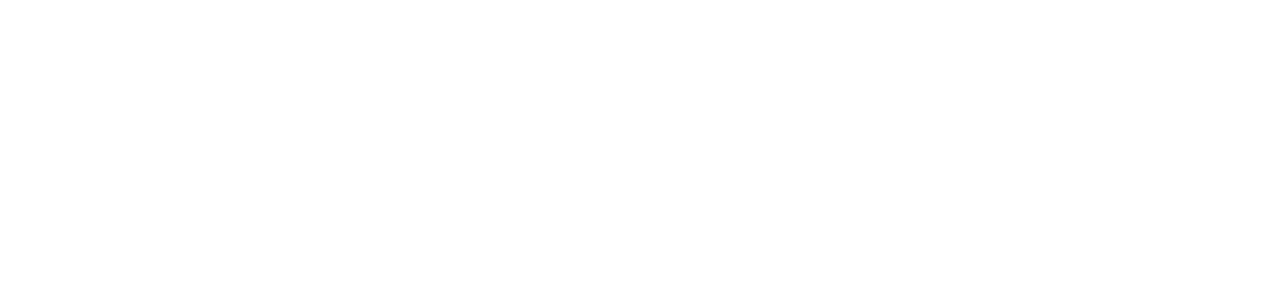
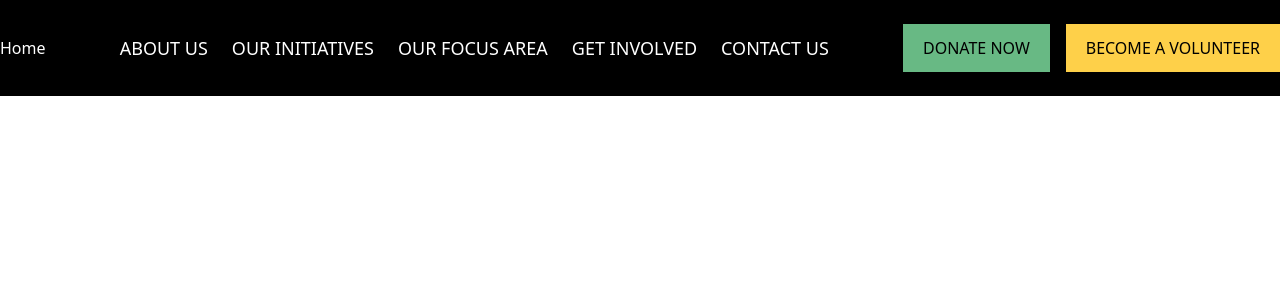
Before and after one commit to sudharshanr15/seerakku-frontend, a Next.js app: page / in a window 1280 px wide. Shown: the top 300 px of the page. Built offline with nearby package versions, Linux system fonts and the light colour scheme.

Commit message:
Navbar added

```diff
--- a/src/app/layout.tsx
+++ b/src/app/layout.tsx
@@ -1,6 +1,7 @@
 import type { Metadata } from "next";
 import { Geist, Geist_Mono } from "next/font/google";
 import "./globals.css";
+import Navbar from "@/components/Navbar";
 
 const geistSans = Geist({
   variable: "--font-geist-sans",
@@ -27,6 +28,7 @@
       <body
         className={`bg-foreground ${geistSans.variable} ${geistMono.variable} antialiased`}
       >
+        <Navbar />
         {children}
       </body>
     </html>
--- /dev/null
+++ b/src/components/Navbar.tsx
@@ -0,0 +1,57 @@
+import Link from "next/link";
+import DonateNow from "./buttons/DonateNow";
+import { ButtonType } from "./buttons/type";
+import Button from "./buttons/Button";
+
+const Navbar = () => {
+  const nav_links: {
+    name: string;
+    href: string;
+  }[] = [
+    {
+      name: "About Us",
+      href: "",
+    },
+    {
+      name: "Our Initiatives",
+      href: "",
+    },
+    {
+      name: "Our Focus Area",
+      href: "",
+    },
+    {
+      name: "Get Involved",
+      href: "",
+    },
+    {
+      name: "Contact Us",
+      href: "",
+    },
+  ];
+  return (
+    <header className="w-full py-6 bg-black">
+      <div className="max-w-screen-xl mx-auto">
+        <nav className="flex justify-between items-center gap-8 text-white">
+          <Link href={"/"}>Home</Link>
+          <ul className="flex gap-6 text-white">
+            {nav_links.map((link, count) => (
+              <li className="uppercase text-lg font-normal" key={count}>
+                <Link href={link.href}>{link.name}</Link>
+              </li>
+            ))}
+          </ul>
+          <div>
+            <DonateNow
+              type={ButtonType.secondary_silver_green}
+              className="me-4"
+            />
+            <Button type={ButtonType.primary}>Become A Volunteer</Button>
+          </div>
+        </nav>
+      </div>
+    </header>
+  );
+};
+
+export default Navbar;
--- /dev/null
+++ b/src/components/buttons/Button.tsx
@@ -0,0 +1,19 @@
+import { ButtonType } from "./type";
+
+const Button = ({
+  type,
+  children,
+  className,
+}: {
+  type: ButtonType;
+  children: React.ReactNode;
+  className?: string;
+}) => {
+  return (
+    <button className={`py-3 px-5 ${type} uppercase ${className}`}>
+      {children}
+    </button>
+  );
+};
+
+export default Button;
--- /dev/null
+++ b/src/components/buttons/DonateNow.tsx
@@ -0,0 +1,17 @@
+import { ButtonType } from "./type";
+
+const DonateNow = ({
+  type,
+  className,
+}: {
+  type: ButtonType;
+  className?: string;
+}) => {
+  return (
+    <button className={`py-3 px-5 ${type} uppercase ${className}`}>
+      Donate Now
+    </button>
+  );
+};
+
+export default DonateNow;
--- /dev/null
+++ b/src/components/buttons/type.ts
@@ -0,0 +1,6 @@
+export enum ButtonType {
+  primary = "bg-primary text-black",
+  secondary_silver_green = "bg-secondary-silver-green text-black",
+  secondary_mint = "bg-secondary-mint text-white",
+  secondary_forest = "bg-secondary-forst text-white",
+}
--- a/tailwind.config.ts
+++ b/tailwind.config.ts
@@ -11,7 +11,7 @@
       colors: {
         primary: "#FED049",
         secondary: {
-          gold: "#FED049",
+          "silver-green": "#68B984",
           mint: "#CFFDE1",
           forest: "#3D5656",
         },
```
Also changed, not shown: src/features/home/components/HeroBanner.tsx (added).
